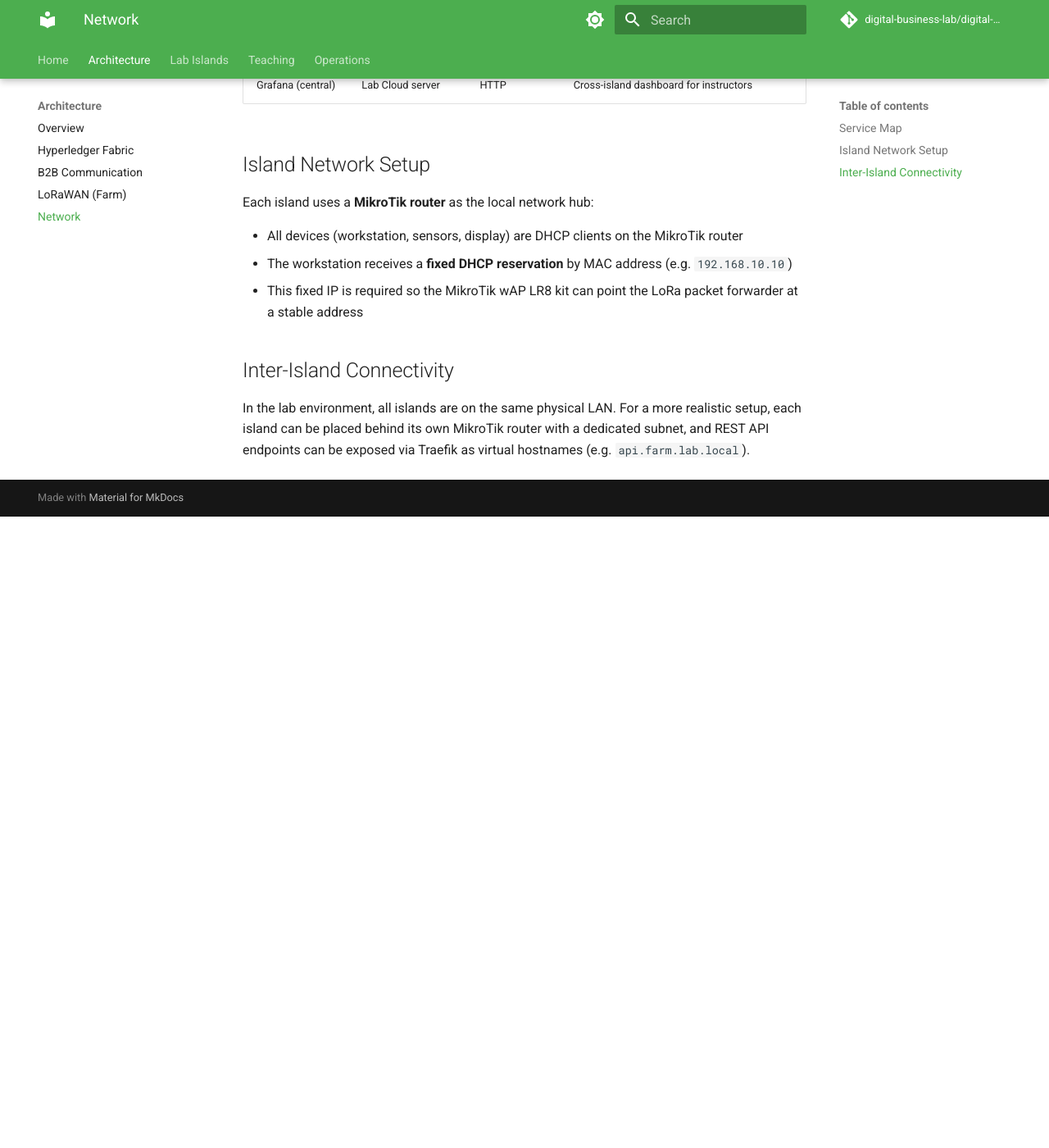
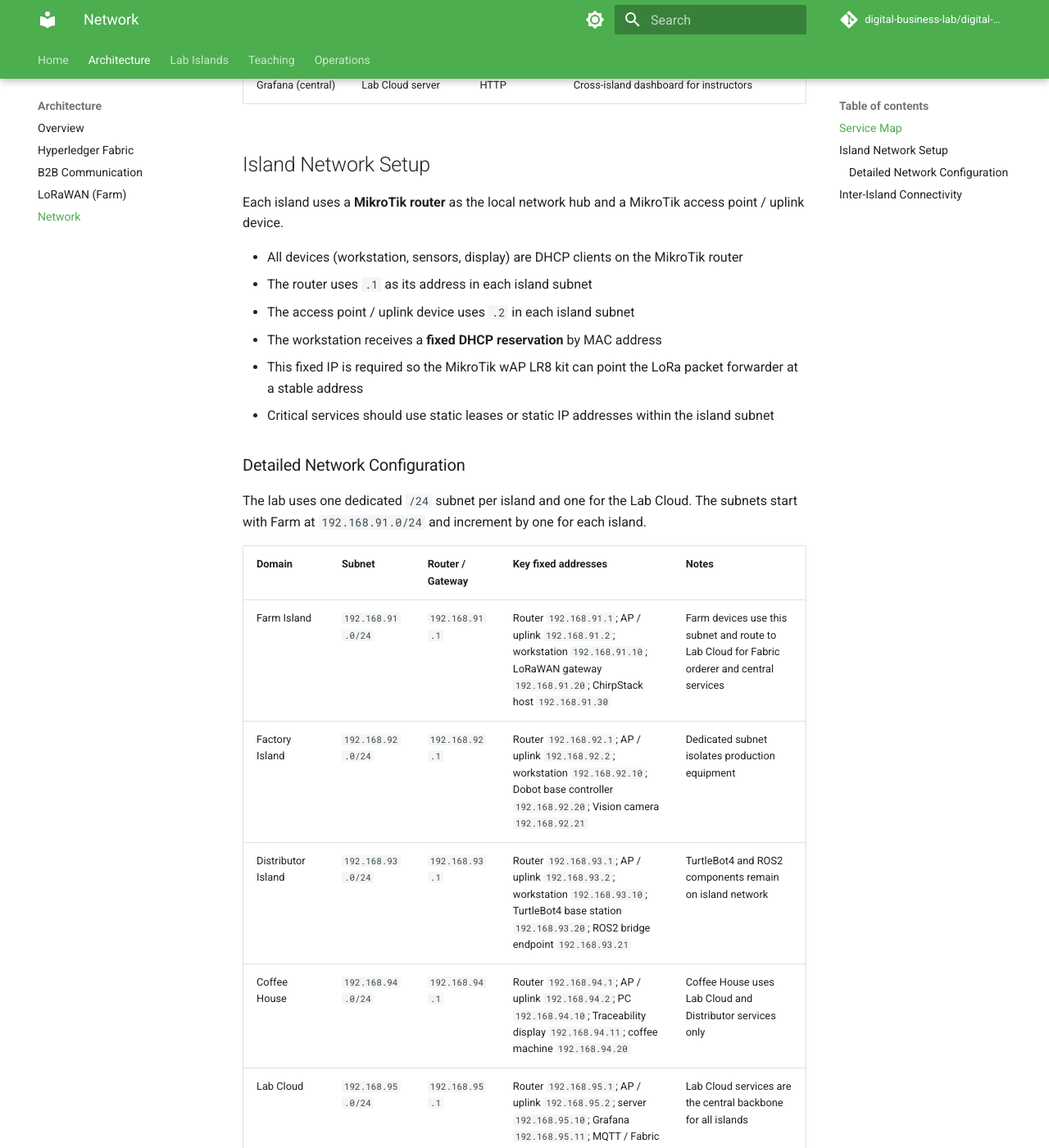
Before and after one commit to digital-business-lab/digital-supply-chain, an MkDocs documentation site: the page built from docs/architecture/network.md, in a window 1280 px wide and 1400 px high, scrolled down 1163 px. Shown: the whole window at 82% size. Built offline with MkDocs 1.6.1 and Material for MkDocs 9.7.7, drawn with Linux system fonts in a browser that asks for light colours; comment, search, counter and statistics services are not loaded; before the commit the page ends 1793 px from its top, so only the background shows below that; some of the changed text lies outside the part shown.

Commit message:
docs: specify router and AP uplink addresses for island subnets

```diff
--- a/docs/architecture/network.md
+++ b/docs/architecture/network.md
@@ -23,12 +23,27 @@ The Coffee House connects to the **Lab Cloud** for IoT data (MQTT) and blockchai
 
 ## Island Network Setup
 
-Each island uses a **MikroTik router** as the local network hub:
+Each island uses a **MikroTik router** as the local network hub and a MikroTik access point / uplink device.
 
 - All devices (workstation, sensors, display) are DHCP clients on the MikroTik router
-- The workstation receives a **fixed DHCP reservation** by MAC address (e.g. `192.168.10.10`)
+- The router uses `.1` as its address in each island subnet
+- The access point / uplink device uses `.2` in each island subnet
+- The workstation receives a **fixed DHCP reservation** by MAC address
 - This fixed IP is required so the MikroTik wAP LR8 kit can point the LoRa packet forwarder at a stable address
+- Critical services should use static leases or static IP addresses within the island subnet
+
+### Detailed Network Configuration
+
+The lab uses one dedicated `/24` subnet per island and one for the Lab Cloud. The subnets start with Farm at `192.168.91.0/24` and increment by one for each island.
+
+| Domain | Subnet | Router / Gateway | Key fixed addresses | Notes |
+|---|---|---|---|---|
+| Farm Island | `192.168.91.0/24` | `192.168.91.1` | Router `192.168.91.1`; AP / uplink `192.168.91.2`; workstation `192.168.91.10`; LoRaWAN gateway `192.168.91.20`; ChirpStack host `192.168.91.30` | Farm devices use this subnet and route to Lab Cloud for Fabric orderer and central services |
+| Factory Island | `192.168.92.0/24` | `192.168.92.1` | Router `192.168.92.1`; AP / uplink `192.168.92.2`; workstation `192.168.92.10`; Dobot base controller `192.168.92.20`; Vision camera `192.168.92.21` | Dedicated subnet isolates production equipment |
+| Distributor Island | `192.168.93.0/24` | `192.168.93.1` | Router `192.168.93.1`; AP / uplink `192.168.93.2`; workstation `192.168.93.10`; TurtleBot4 base station `192.168.93.20`; ROS2 bridge endpoint `192.168.93.21` | TurtleBot4 and ROS2 components remain on island network |
+| Coffee House | `192.168.94.0/24` | `192.168.94.1` | Router `192.168.94.1`; AP / uplink `192.168.94.2`; PC `192.168.94.10`; Traceability display `192.168.94.11`; coffee machine `192.168.94.20` | Coffee House uses Lab Cloud and Distributor services only |
+| Lab Cloud | `192.168.95.0/24` | `192.168.95.1` | Router `192.168.95.1`; AP / uplink `192.168.95.2`; server `192.168.95.10`; Grafana `192.168.95.11`; MQTT / Fabric Gateway `192.168.95.12` | Lab Cloud services are the central backbone for all islands |
 
 ## Inter-Island Connectivity
 
-In the lab environment, all islands are on the same physical LAN. For a more realistic setup, each island can be placed behind its own MikroTik router with a dedicated subnet, and REST API endpoints can be exposed via Traefik as virtual hostnames (e.g. `api.farm.lab.local`).
+In the lab environment, all islands are on the same physical LAN. For a more realistic setup, each island is placed behind its own MikroTik router with a dedicated subnet, and REST API endpoints can be exposed via Traefik as virtual hostnames (e.g. `api.farm.lab.local`).
```
